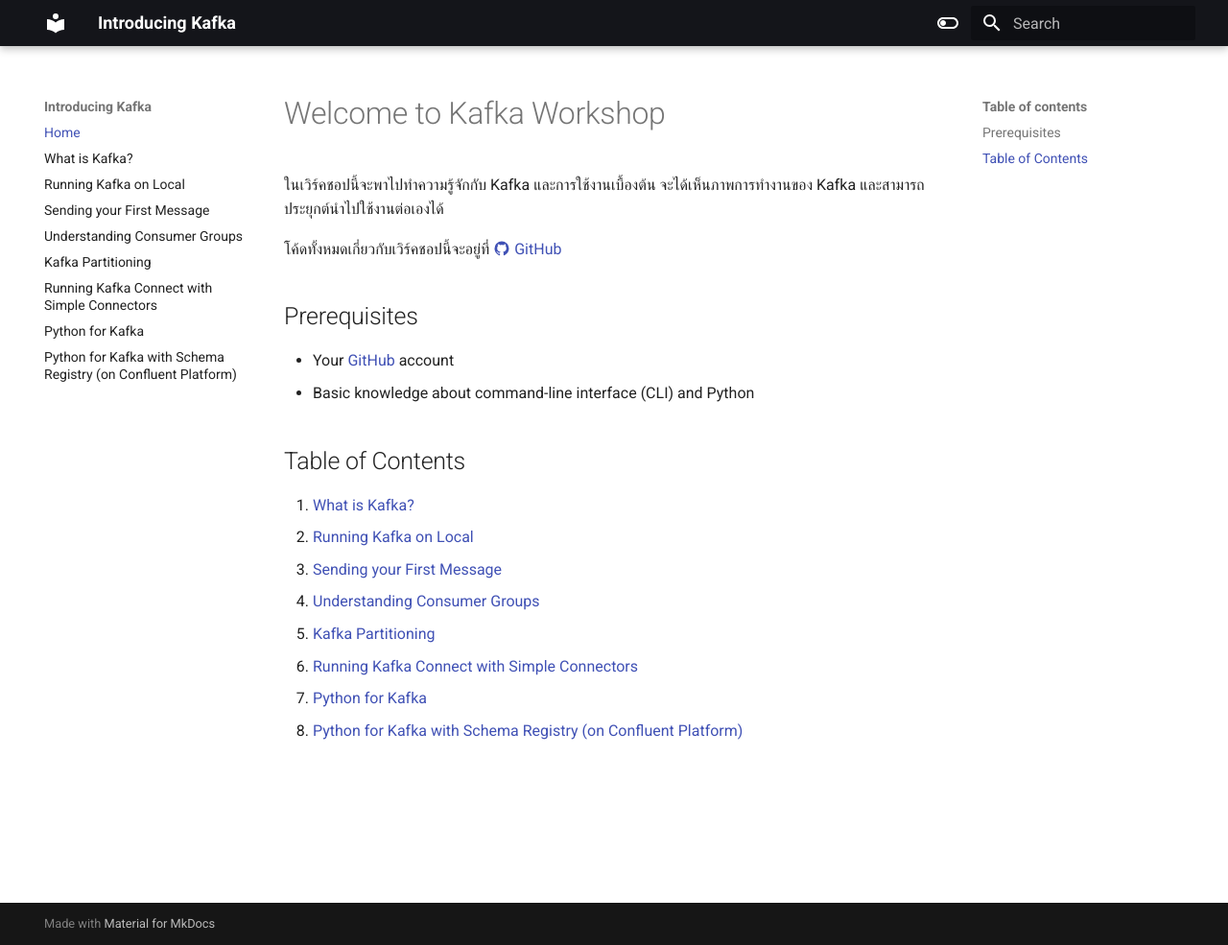
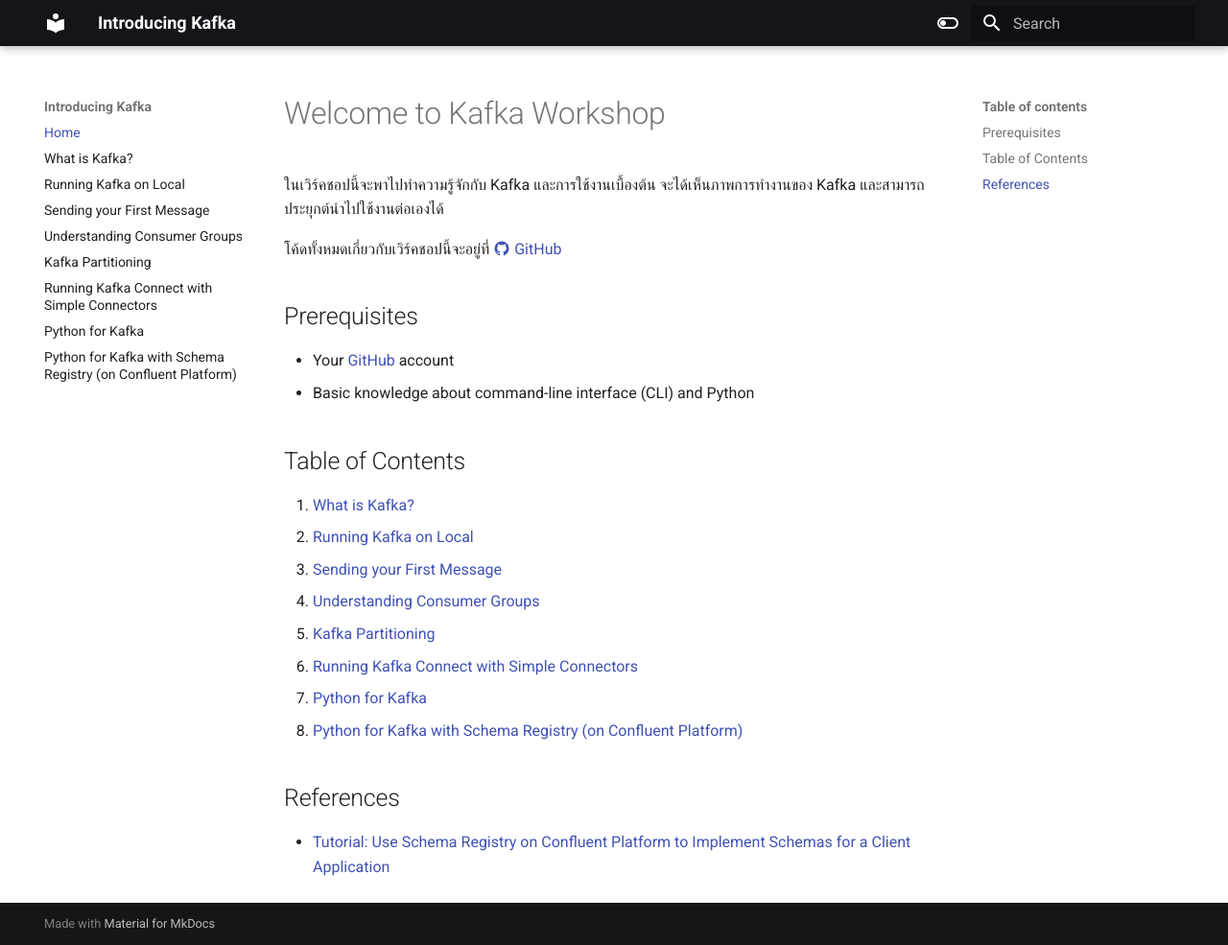
Before and after one commit to zkan/introducing-kafka, an MkDocs documentation site: the page built from docs/index.md, in a window 1280 px wide and 985 px high. Shown: the whole window at 96% size. Built offline with MkDocs 1.6.1 and Material for MkDocs 9.7.7, drawn with Linux system fonts in a browser that asks for light colours.

Commit message:
Move references to index page

```diff
--- a/docs/index.md
+++ b/docs/index.md
@@ -20,3 +20,7 @@
 1. [Running Kafka Connect with Simple Connectors](running-kafka-connect-with-simple-connectors.md)
 1. [Python for Kafka](python-for-kafka.md)
 1. [Python for Kafka with Schema Registry (on Confluent Platform)](python-for-kafka-with-schema-registry-on-confluent-platform.md)
+
+## References
+
+* [Tutorial: Use Schema Registry on Confluent Platform to Implement Schemas for a Client Application](https://docs.confluent.io/platform/current/schema-registry/schema_registry_onprem_tutorial.html){target=_blank}
```
Also changed, not shown: docs/python-for-kafka-with-schema-registry-on-confluent-platform.md (+0 -4 lines).
